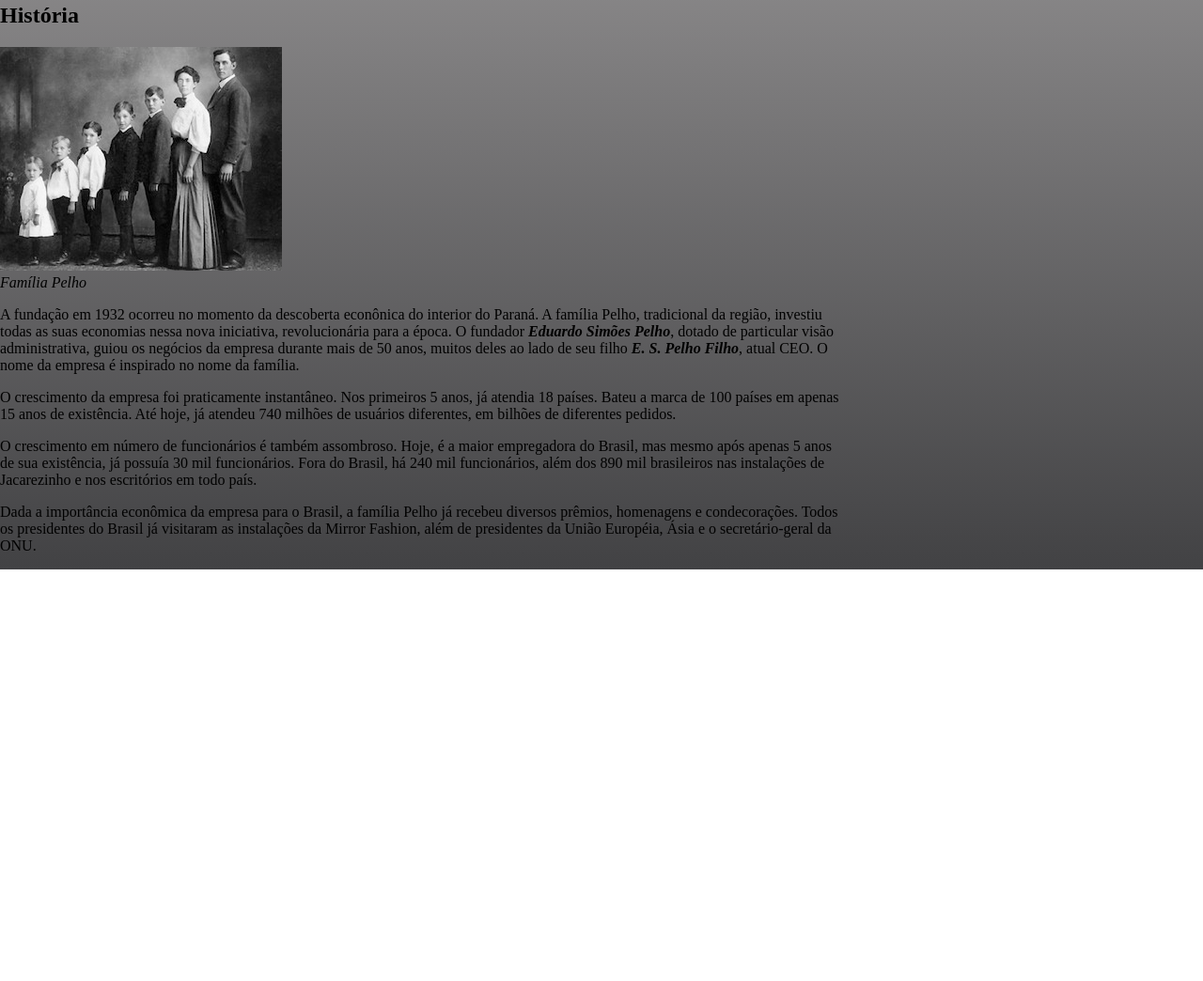
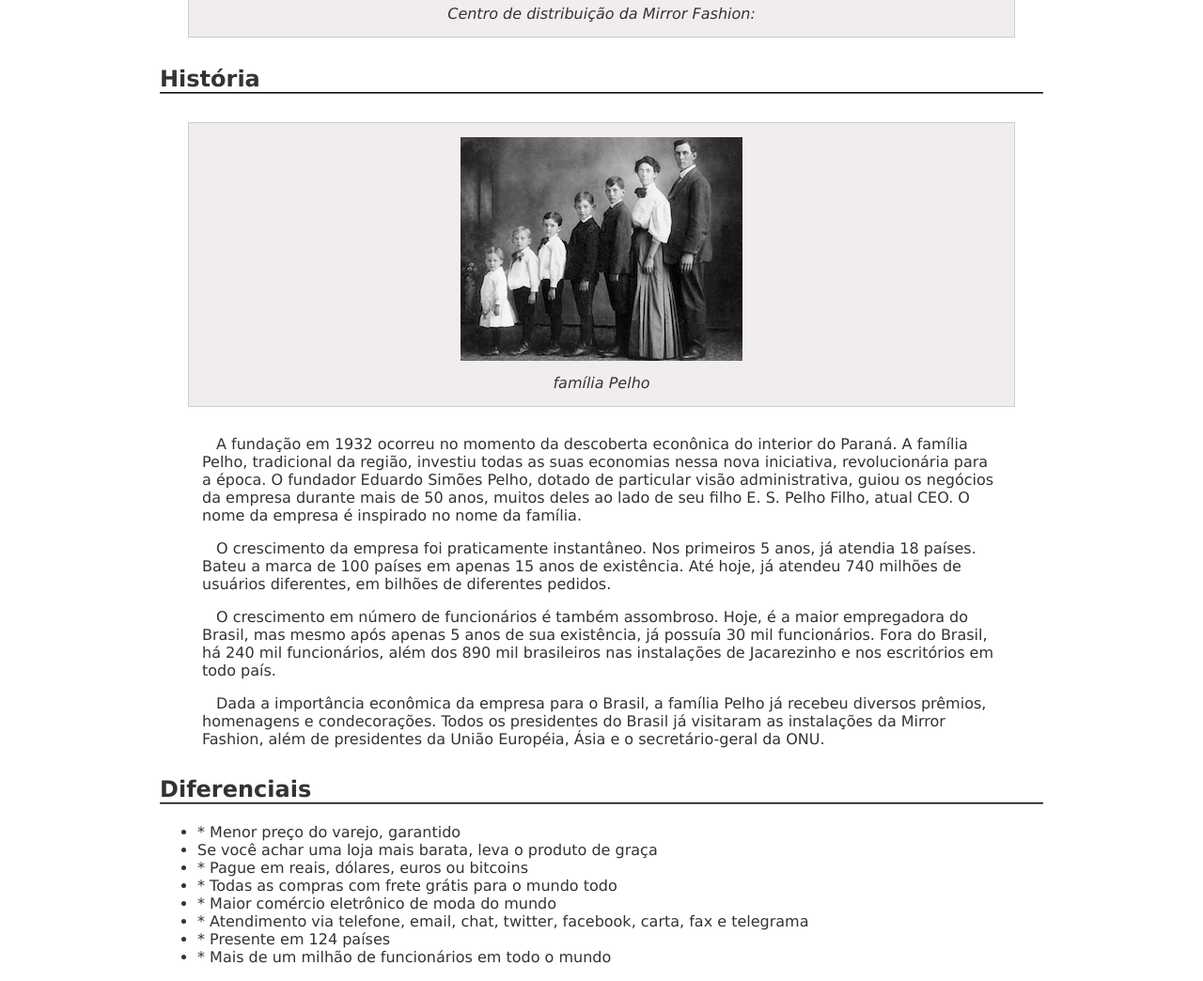
Before and after one commit to delleon0810/atividadefront, a plain HTML site: page assets/index.html in a window 1280 px wide. Shown: the part 730-1774 px from the top of the page at 94% size. Before the commit the page ends 1336 px from the top, so only its background shows below. Drawn offline with Linux system fonts and the light colour scheme.

Commit message:
Alteração no CSS da atividade e adição de um lista não ordenada

```diff
--- a/assets/index.html
+++ b/assets/index.html
@@ -1,62 +1,88 @@
 <!DOCTYPE html>
-<html lang="en">
+<html lang="pt-BR">
   <head>
-    <meta charset="UTF-8">
-    <link rel="stylesheet" href="style.css"/>
-    <meta http-equiv="X-UA-Compatible" content="IE=edge">
-    <meta name="viewport" content="width=device-width, initial-scale=1.0">
-    <title>Mirror Fashion</title>
+    <meta charset="UTF-8" />
+    <meta http-equiv="X-UA-Compatible" content="IE=edge" />
+    <meta name="viewport" content="width=device-width, initial-scale=1.0" />
+    <link rel="stylesheet" href="style.css" />
+    <title>Exercicio</title>
   </head>
+
   <body>
     <div>
-        <img src="images/logo.png"/>
+      <img src="images/logo.png" alt="foto da logo" />
+
+      <h1><strong> A Mirror Fashion</strong></h1>
+
+      <p>
+        A <strong>Mirror Fashion</strong> é a maior empresa comércio eletrônico
+        no segmento de moda em todo o mundo. Fundada em 1932, possui filiais em
+        124 países, sendo líder de mercado com mais de 90% de participação em
+        118 deles.
+      </p>
+
+      <p>
+        Nosso centro de distribuição fica em Jacarezinho, no Paraná. De lá, saem
+        48 aviões que distribuem nossos produtos às casas do mundo todo. Nosso
+        centro de distribuição:
+      </p>
+
+      <figure>
+        <img src="images/centro.png" />
+        <figcaption>Centro de distribuição da Mirror Fashion:</figcaption>
+      </figure>
     </div>
+    <div>
+      <h2><strong>História</strong></h2>
+      <figure>
+        <img src="images/familia.jpg" alt="" />
+        <figcaption>família Pelho</figcaption>
+      </figure>
 
-    <h1> A Mirror Fashion</h1>
-    <div  class="paragrafo">
-    <p>A <strong>Mirror Fashion </strong> é a maior empresa comércio eletrônico no segmento de moda em todo o mundo.
-        Fundada em 1932, possui filiais em 124 países, sendo líder de mercado com mais de 90% de
-        participação em 118 deles.</p>
+      <p>
+        A fundação em 1932 ocorreu no momento da descoberta econônica do
+        interior do Paraná. A família Pelho, tradicional da região, investiu
+        todas as suas economias nessa nova iniciativa, revolucionária para a
+        época. O fundador Eduardo Simões Pelho, dotado de particular visão
+        administrativa, guiou os negócios da empresa durante mais de 50 anos,
+        muitos deles ao lado de seu filho E. S. Pelho Filho, atual CEO. O nome
+        da empresa é inspirado no nome da família.
+      </p>
 
-        <p>Nosso centro de distribuição fica em Jacarezinho, no Paraná. De lá, saem 48 aviões que
-distribuem nossos produtos às casas do mundo todo. Nosso centro de distribuição:
+      <p>
+        O crescimento da empresa foi praticamente instantâneo. Nos primeiros 5
+        anos, já atendia 18 países. Bateu a marca de 100 países em apenas 15
+        anos de existência. Até hoje, já atendeu 740 milhões de usuários
+        diferentes, em bilhões de diferentes pedidos.
+      </p>
+      <p>
+        O crescimento em número de funcionários é também assombroso. Hoje, é a
+        maior empregadora do Brasil, mas mesmo após apenas 5 anos de sua
+        existência, já possuía 30 mil funcionários. Fora do Brasil, há 240 mil
+        funcionários, além dos 890 mil brasileiros nas instalações de
+        Jacarezinho e nos escritórios em todo país.
+      </p>
+      <p>
+        Dada a importância econômica da empresa para o Brasil, a família Pelho
+        já recebeu diversos prêmios, homenagens e condecorações. Todos os
+        presidentes do Brasil já visitaram as instalações da Mirror Fashion,
+        além de presidentes da União Européia, Ásia e o secretário-geral da ONU.
       </p>
     </div>
+    <div><h2><strong>Diferenciais</strong></h2>
 
-    <div>
-        <img src="images/centro.png"/>
-        <p style="margin-top: 0px;">Centro de distribuição da Mirror Fashion</p>
-        <p class="paragrafo">Compre suas roupas e acessórios na Mirror Fashion. Acesse nossa loja ou entre em contato
-            se tiver dúvidas. Conheça também nossa história e nossos diferenciais.
-            </p>
-    </div>
-
-    <div><h2>História</h2>
-        <img src="images/familia.jpg"/>
-        <p style="margin-top: 0px;"> <em>Família Pelho</em></p>
-
-        <p class="paragrafo">A fundação em 1932 ocorreu no momento da descoberta econônica do interior do Paraná. A
-        família Pelho, tradicional da região, investiu todas as suas economias nessa nova iniciativa,
-        revolucionária para a época. O fundador <strong><em> Eduardo Simões Pelho</em></strong>, dotado de particular visão
-        administrativa, guiou os negócios da empresa durante mais de 50 anos, muitos deles ao lado
-        de seu filho  <strong><em>E. S. Pelho Filho</em></strong>, atual CEO. O nome da empresa é inspirado no nome da família.</p>
-
-         <p class="paragrafo">O crescimento da empresa foi praticamente instantâneo. Nos primeiros 5 anos, já atendia 18 países.
-            Bateu a marca de 100 países em apenas 15 anos de existência. Até hoje, já atendeu 740 milhões
-            de usuários diferentes, em bilhões de diferentes pedidos.</p>
-
-          <p class="paragrafo">O crescimento em número de funcionários é também assombroso. Hoje, é a maior empregadora do
-                Brasil, mas mesmo após apenas 5 anos de sua existência, já possuía 30 mil funcionários. Fora do
-                Brasil, há 240 mil funcionários, além dos 890 mil brasileiros nas instalações de Jacarezinho e
-                nos escritórios em todo país.</p>
-
-          <p class="paragrafo">Dada a importância econômica da empresa para o Brasil, a família Pelho já recebeu diversos prêmios,
-            homenagens e condecorações. Todos os presidentes do Brasil já visitaram as instalações da Mirror
-            Fashion, além de presidentes da União Européia, Ásia e o secretário-geral da ONU.</p>
-
+        <ul>
+            <li>* Menor preço do varejo, garantido</li>
+            <li>Se você achar uma loja mais barata, leva o produto de graça</li>
+            <li>* Pague em reais, dólares, euros ou bitcoins</li>
+            <li>* Todas as compras com frete grátis para o mundo todo</li>
+            <li>* Maior comércio eletrônico de moda do mundo</li>
+            <li>* Atendimento via telefone, email, chat, twitter, facebook, carta, fax e telegrama</li>
+            <li>* Presente em 124 países</li>
+            <li>* Mais de um milhão de funcionários em todo o mundo</li>
+        </ul>
 
     </div>
 
-
   </body>
 </html>
--- a/assets/style.css
+++ b/assets/style.css
@@ -1,8 +1,30 @@
-body{
-    margin: 0px;
-    background-image: linear-gradient(to bottom , rgb(215, 212, 212) , rgb(66, 66, 68)  );
+body {
+    color: #333;
+    font-family: 'Lucida Sans', 'Lucida Sans Regular', 'Lucida Grande', 'Lucida Sans Unicode', Geneva, Verdana, sans-serif;
+    margin-left: auto;
+    margin-right: auto;
+    width: 940px;
 }
-
-.paragrafo{
-    max-width: 70%;
+h1 {
+    background-image: url(images/sobre-background.jpg);
+    padding: 10px;
 }
+h2 {
+    border-bottom: 2px groove #333;
+    margin-top: 30px;
+}
+figure {
+    background-color: #f2eded;
+    border: 1px solid #ccc;
+    text-align: center;
+    padding: 15px;
+    margin: 30px;
+}
+figcaption {
+    font-style: italic;
+    margin-top: 10px;
+}
+p{
+    padding: 0 45px;
+    text-indent: 15px;
+}
```
Also changed, not shown: assets/images/sobre-background.jpg (added). Lines whose indentation alone changed are shown as unchanged.
